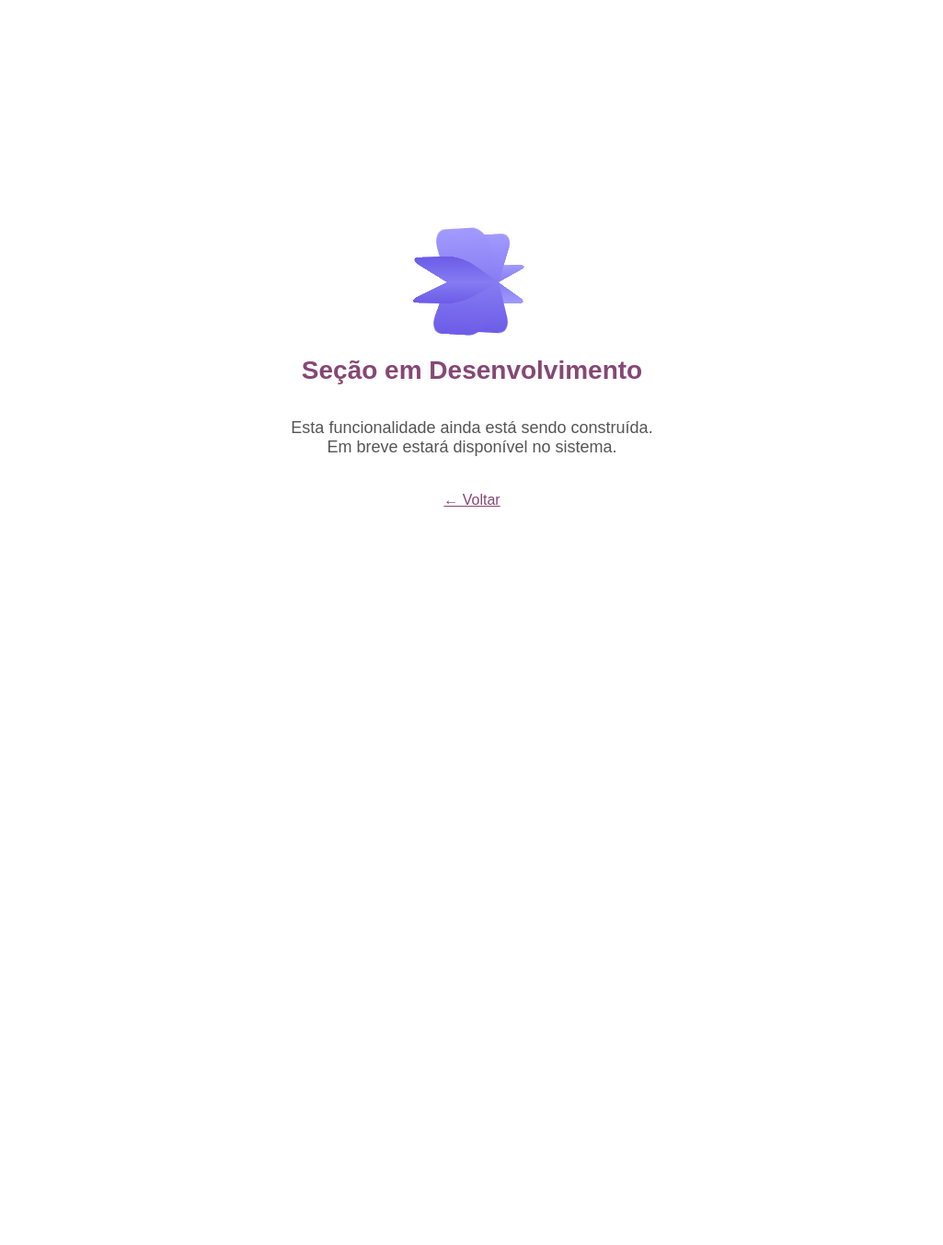
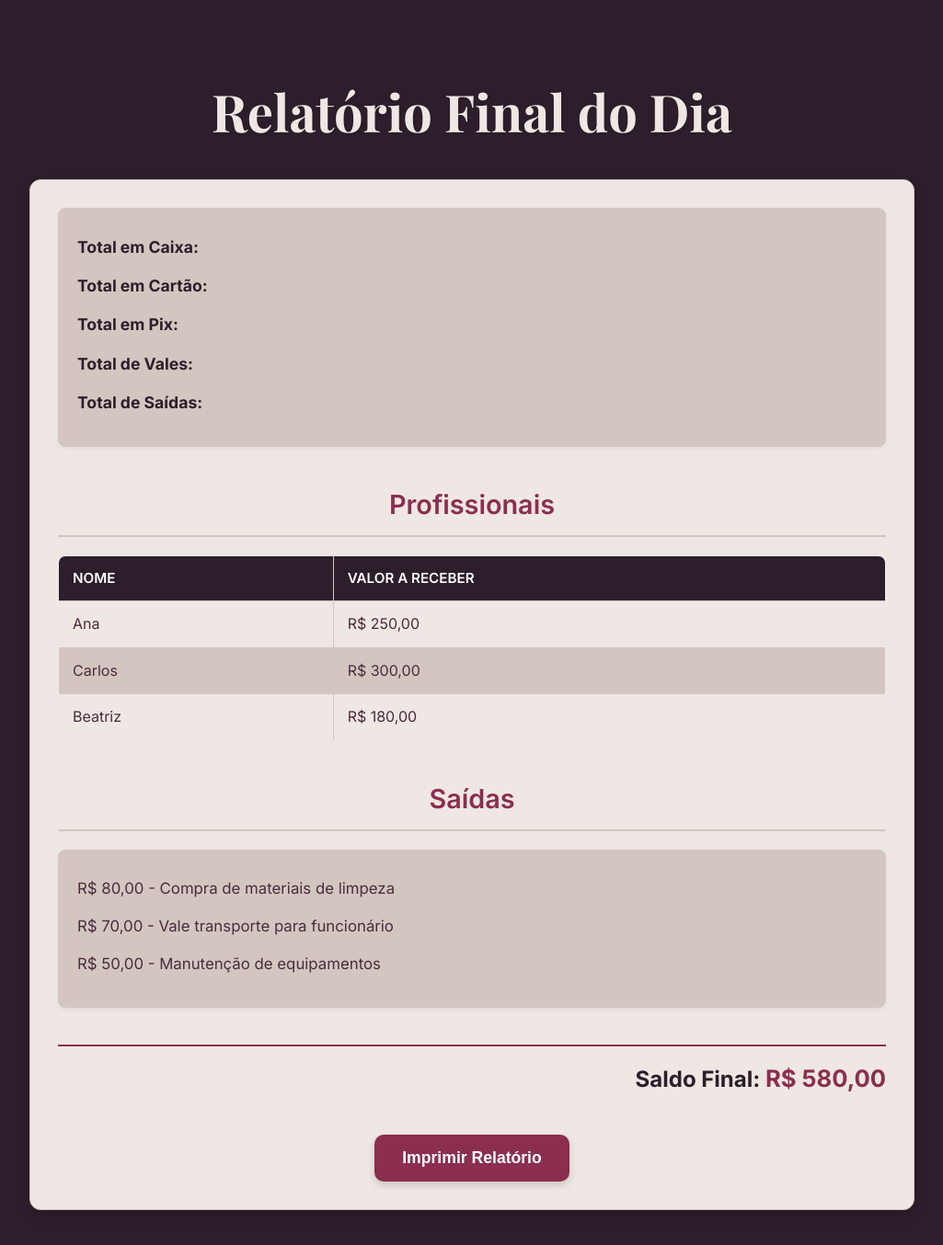
Before and after one commit to Ricardo-FPSilva/ProjetoCabeloCom, a PHP site: page /container/relatorio in a window 1280 px wide. Shown: the whole page at 92% size, without its empty margins (127-1152 px from the left). Before the commit the page ends 551 px from the top, so only its background shows below. Run offline with PHP 8.4, Linux system fonts and the light colour scheme.

Commit message:
alterei o estilo do botão de saídas e adicionei o relatorio final

```diff
--- a/container/relatorio/index.php
+++ b/container/relatorio/index.php
@@ -1,105 +1,69 @@
 <!DOCTYPE html>
-<html lang="pt-br">
+<html lang="pt-BR">
 <head>
-    <meta charset="UTF-8">
-    <meta name="viewport" content="width=device-width, initial-scale=1.0">
-    <title>Seção em Desenvolvimento</title>
-    <style>
-        body {
-            min-height: 100vh;
-            background: #ffffff;
-            margin: 0;
-            display: flex;
-            flex-direction: column;
-            justify-content: center;
-            align-items: center;
-            font-family: Arial, sans-serif;
-            color: #333;
-            text-align: center;
-        }
-
-        h1 {
-            margin-top: 20px;
-            font-size: 28px;
-            color: #854775;
-        }
-
-        p {
-            font-size: 18px;
-            color: #555;
-            max-width: 80%;
-        }
-
-        .box {
-            position: relative;
-            transform-style: preserve-3d;
-            width: 80px;
-            height: 120px;
-            transform: perspective(1000px) rotateY(-45deg);
-        }
-
-        .box::before {
-            content: "";
-            position: absolute;
-            left: 0;
-            bottom: -110px;
-            width: 90px;
-            height: 150px;
-            background: #85477522;
-            transform: rotateX(90deg);
-            filter: blur(30px);
-            opacity: 0.3;
-        }
-
-        .box div {
-            position: absolute;
-            inset: 0;
-            transform-style: preserve-3d;
-            animation: animate 5s linear infinite;
-        }
-
-        .box div span {
-    position: absolute;
-    inset: 0;
-    background: linear-gradient(0deg, #a29bfe, #6C5CE7); /* novo degradê roxo */
-    border-radius: 20px;
-    transform: rotateX(calc(var(--i) * 45deg));
-    transform-style: preserve-3d;
-}
-
-
-        @keyframes animate {
-            0% {
-                transform: perspective(1000px) rotateX(0deg);
-            }
-            100% {
-                transform: perspective(1000px) rotateX(359deg);
-            }
-        }
-
-        a {
-            margin-top: 20px;
-            color: #854775;
-            text-decoration: underline;
-        }
-
-        a:hover {
-            color: #a15a9b;
-        }
-    </style>
+    <meta charset="UTF-8" />
+    <meta name="viewport" content="width=device-width, initial-scale=1.0"/>
+    <title>Relatório Final</title>
+    <!-- Importar fontes do Google Fonts -->
+    <link href="https://fonts.googleapis.com/css2?family=Great+Vibes&display=swap" rel="stylesheet">
+    <link href="https://fonts.googleapis.com/css2?family=Inter:wght@100..900&display=swap" rel="stylesheet">
+    <!-- Nova fonte para o título principal -->
+    <link href="https://fonts.googleapis.com/css2?family=Playfair+Display:wght@400;700&display=swap" rel="stylesheet">
+    <link rel="stylesheet" href="https://cdnjs.cloudflare.com/ajax/libs/font-awesome/6.0.0-beta3/css/all.min.css">
+    <link rel="stylesheet" href="style.css">
 </head>
 <body>
-    <div class="box">
-        <div>
-            <span style="--i:1;"></span>
-            <span style="--i:2;"></span>
-            <span style="--i:3;"></span>
-            <span style="--i:4;"></span>
+
+    <h1 class="titulo-principal">Relatório Final do Dia</h1>
+
+    <div class="relatorio">
+        <div class="resumo">
+            <p><strong>Total em Caixa:</strong> <span id="valorCaixa" class="valor-caixa"></span></p>
+            <p><strong>Total em Cartão:</strong> <span id="valorCartao" class="valor-cartao"></span></p>
+            <p><strong>Total em Pix:</strong> <span id="valorPix" class="valor-pix"></span></p>
+            <p><strong>Total de Vales:</strong> <span id="vales" class="valor-vales"></span></p>
+            <p><strong>Total de Saídas:</strong> <span id="saidas" class="valor-saidas"></span></p>
+        </div>
+
+        <h2>Profissionais</h2>
+        <table>
+            <thead>
+                <tr>
+                    <th>Nome</th>
+                    <th>Valor a Receber</th>
+                </tr>
+            </thead>
+            <tbody id="tabelaProfissionais">
+                <tr class="linha-profissional">
+                    <td class="nome-profissional-relatorio">Ana</td>
+                    <td class="valor-receber-profissional">R$ 250,00</td>
+                </tr>
+                <tr class="linha-profissional">
+                    <td class="nome-profissional-relatorio">Carlos</td>
+                    <td class="valor-receber-profissional">R$ 300,00</td>
+                </tr>
+                <tr class="linha-profissional">
+                    <td class="nome-profissional-relatorio">Beatriz</td>
+                    <td class="valor-receber-profissional">R$ 180,00</td>
+                </tr>
+            </tbody>
+        </table>
+
+        <h2>Saídas</h2>
+        <ul class="saida-lista" id="listaSaidas">
+            <li class="item-saida">R$ 80,00 - Compra de materiais de limpeza</li>
+            <li class="item-saida">R$ 70,00 - Vale transporte para funcionário</li>
+            <li class="item-saida">R$ 50,00 - Manutenção de equipamentos</li>
+        </ul>
+
+        <div class="total-final">
+            <strong>Saldo Final:</strong> <span id="saldoFinal" class="valor-saldo-final">R$ 580,00</span>
+        </div>
+
+        <div class="botoes">
+            <button onclick="window.print()">Imprimir Relatório</button>
         </div>
     </div>
 
-    <h1>Seção em Desenvolvimento</h1>
-    <p>Esta funcionalidade ainda está sendo construída.<br>Em breve estará disponível no sistema.</p>
-    <a href="javascript:history.back()">← Voltar</a>
 </body>
 </html>
--- a/container/relatorio/style.css
+++ b/container/relatorio/style.css
@@ -0,0 +1,224 @@
+/* Paleta de Cores: Riqueza Acolhedora com Toque de Vinho/Borgonha (Consistente com o sistema de atendimento) */
+        :root {
+            --cor-1: #2C1E2B; /* Marrom Muito Escuro / Quase Preto com Subtom Vinho */
+            --cor-2: #4A2C3E; /* Marrom Escuro Avermelhado */
+            --cor-3: #D3C6C0; /* Rosa Empoeirado Quente */
+            --cor-4: #8B2E4F; /* Vinho Profundo / Borgonha (Destaque) */
+            --cor-5: #EFE7E3; /* Bege Rosado Suave */
+            --cor-6: #FDF8F5; /* Branco Creme Quente */
+
+            --cor-texto-claro: #FFFFFF; /* Branco Puro */
+
+            /* Mapeamento das variáveis para as novas cores numeradas (com sufixo -app para clareza) */
+            --cor-fundo-geral-app: var(--cor-1);
+            --cor-primaria-clara-app: var(--cor-5);
+            --cor-primaria-media-app: var(--cor-3);
+            --cor-primaria-escura-app: var(--cor-1);
+            --cor-destaque-app: var(--cor-4);
+            --cor-borda-elemento-app: var(--cor-3);
+            --cor-texto-escuro-app: var(--cor-2);
+            --cor-texto-claro-app: var(--cor-texto-claro);
+        }
+        button {
+            padding: 15px 30px;
+            font-size: 1.1rem;
+            background-color: var(--cor-botao);
+            color: var(--cor-texto-claro);
+            border: none;
+            border-radius: 10px;
+            cursor: pointer;
+            transition: background-color 0.3s ease, transform 0.2s ease;
+            box-shadow: 0 4px 8px rgba(0,0,0,0.15);
+            font-weight: 600;
+        }
+
+        button:hover {
+            background-color: var(--cor-botao-hover); /* Marrom Escuro Avermelhado para o hover */
+            transform: translateY(-2px);
+        }
+
+        body {
+            font-family: 'Inter', sans-serif;
+            background-color: var(--cor-fundo-geral-app); /* Fundo escuro do sistema */
+            color: var(--cor-texto-claro-app); /* Texto claro no fundo escuro */
+            padding: 30px;
+            line-height: 1.6;
+        }
+
+        .titulo-principal {
+            font-family: 'Playfair Display', serif; /* Nova fonte para o título principal */
+            font-size: 3.5rem;
+            font-weight: 700; /* Ajustado para um peso mais forte com Playfair Display */
+            text-align: center;
+            color: var(--cor-primaria-clara-app); /* Cor da fonte do título principal alterada para branco */
+            margin-bottom: 30px;
+            text-shadow: 1px 1px 2px rgba(0,0,0,0.1);
+        }
+
+        h2 {
+            font-family: 'Inter', sans-serif;
+            font-size: 1.8rem;
+            font-weight: 600;
+            text-align: center;
+            color: var(--cor-destaque-app); /* Vinho Profundo para subtítulos */
+            margin-top: 40px;
+            margin-bottom: 20px;
+            border-bottom: 2px solid var(--cor-primaria-media-app); /* Rosa Empoeirado Quente para a linha */
+            padding-bottom: 10px;
+        }
+
+        .relatorio {
+            max-width: 900px;
+            margin: 0 auto;
+            background: var(--cor-primaria-clara-app); /* Bege Rosado Suave para o fundo do relatório */
+            padding: 30px;
+            border-radius: 12px;
+            box-shadow: 0 8px 16px rgba(0,0,0,0.1);
+            border: 1px solid var(--cor-borda-elemento-app); /* Rosa Empoeirado Quente para a borda */
+        }
+
+        .resumo {
+            background-color: var(--cor-primaria-media-app); /* Rosa Empoeirado Quente para o resumo */
+            padding: 20px;
+            border-radius: 8px;
+            margin-bottom: 30px;
+            box-shadow: 0 2px 5px rgba(0,0,0,0.05);
+            border: 1px solid var(--cor-borda-elemento-app); /* Rosa Empoeirado Quente para a borda */
+        }
+
+        .resumo p {
+            margin: 8px 0;
+            font-size: 1.1rem;
+            color: var(--cor-texto-escuro-app); /* Marrom Escuro Avermelhado para o texto */
+            display: flex;
+            justify-content: space-between;
+            align-items: center;
+            padding-bottom: 5px;
+            border-bottom: 1px dashed var(--cor-primaria-media-app); /* Rosa Empoeirado Quente para a linha tracejada */
+        }
+
+        .resumo p:last-child {
+            border-bottom: none;
+        }
+
+        .resumo strong {
+            color: var(--cor-primaria-escura-app); /* Marrom Muito Escuro para o texto forte */
+        }
+
+        .resumo span {
+            font-weight: bold;
+            color: var(--cor-destaque-app); /* Vinho Profundo para os valores */
+        }
+
+        table {
+            width: 100%;
+            border-collapse: collapse;
+            margin-top: 15px;
+            background-color: var(--cor-primaria-clara-app); /* Bege Rosado Suave para o fundo da tabela */
+            border-radius: 8px;
+            overflow: hidden;
+        }
+
+        table, th, td {
+            border: 1px solid var(--cor-primaria-media-app); /* Rosa Empoeirado Quente para as bordas da tabela */
+        }
+
+        th, td {
+            padding: 12px 15px;
+            text-align: left;
+            color: var(--cor-texto-escuro-app); /* Marrom Escuro Avermelhado para o texto da tabela */
+        }
+
+        th {
+            background-color: var(--cor-primaria-escura-app); /* Marrom Muito Escuro para o cabeçalho da tabela */
+            color: var(--cor-texto-claro-app); /* Branco para o texto do cabeçalho */
+            font-weight: 600;
+            text-transform: uppercase;
+            font-size: 0.95rem;
+        }
+
+        tr:nth-child(even) {
+            background-color: var(--cor-primaria-media-app); /* Rosa Empoeirado Quente para linhas alternadas */
+        }
+
+        .saida-lista {
+            list-style: none;
+            padding: 0;
+            margin-top: 20px;
+            background-color: var(--cor-primaria-media-app); /* Rosa Empoeirado Quente para a lista de saídas */
+            padding: 20px;
+            border-radius: 8px;
+            box-shadow: 0 2px 5px rgba(0,0,0,0.05);
+            border: 1px solid var(--cor-borda-elemento-app); /* Rosa Empoeirado Quente para a borda */
+        }
+
+        .saida-lista li {
+            margin: 8px 0;
+            font-size: 1.05rem;
+            color: var(--cor-texto-escuro-app); /* Marrom Escuro Avermelhado para o texto da lista */
+            border-bottom: 1px dashed var(--cor-primaria-media-app); /* Rosa Empoeirado Quente para a linha tracejada */
+            padding-bottom: 5px;
+        }
+
+        .saida-lista li:last-child {
+            border-bottom: none;
+        }
+
+        .total-final {
+            text-align: right;
+            font-size: 1.5rem;
+            margin-top: 40px;
+            font-weight: bold;
+            color: var(--cor-primaria-escura-app); /* Marrom Muito Escuro para o texto final */
+            padding-top: 15px;
+            border-top: 2px solid var(--cor-destaque-app); /* Vinho Profundo para a linha superior */
+        }
+
+        .total-final span {
+            color: var(--cor-destaque-app); /* Vinho Profundo para o valor final */
+            font-size: 1.6rem;
+        }
+
+        .botoes {
+            text-align: center;
+            margin-top: 40px;
+        }
+
+        .botoes button {
+            padding: 15px 30px;
+            font-size: 1.1rem;
+            background-color: var(--cor-destaque-app); /* Vinho Profundo para o botão */
+            color: var(--cor-texto-claro-app); /* Branco para o texto do botão */
+            border: none;
+            border-radius: 10px;
+            cursor: pointer;
+            transition: background-color 0.3s ease, transform 0.2s ease;
+            box-shadow: 0 4px 8px rgba(0,0,0,0.15);
+            font-weight: 600;
+        }
+
+        .botoes button:hover {
+            background-color: var(--cor-2); /* Marrom Escuro Avermelhado para o hover */
+            transform: translateY(-2px);
+        }
+
+        @media print {
+            body {
+                background: white;
+                padding: 0;
+            }
+            .relatorio {
+                box-shadow: none;
+                border: none;
+                padding: 15px;
+            }
+            .botoes {
+                display: none;
+            }
+            h1, h2, .resumo p, table, th, td, .saida-lista li, .total-final {
+                color: #333; /* Para impressão, garantir texto preto */
+            }
+            .resumo span, .total-final span {
+                color: #333; /* Manter cor original para valores */
+            }
+        }
```
Also changed, not shown: container/saidas/index.php (+16 -11 lines).
